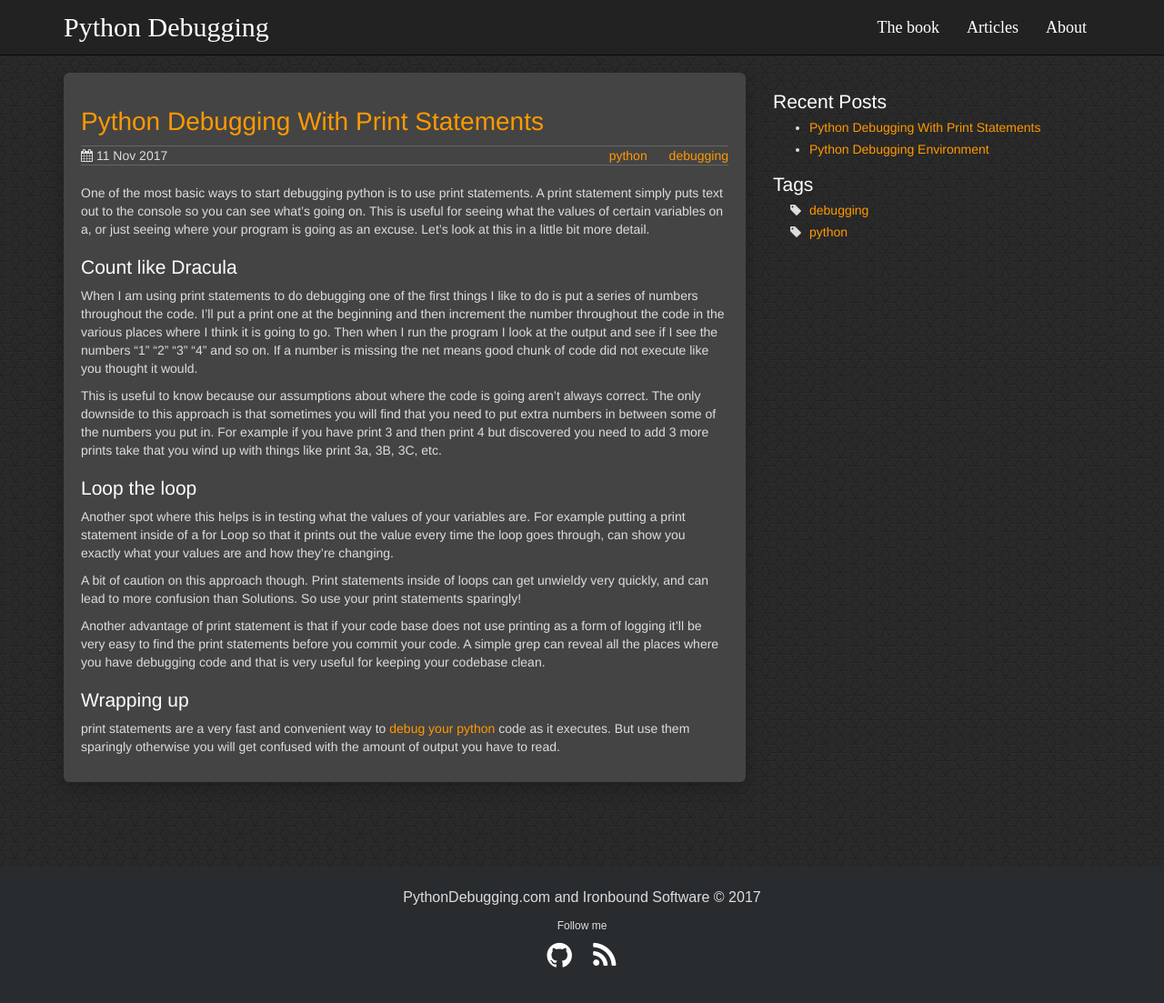
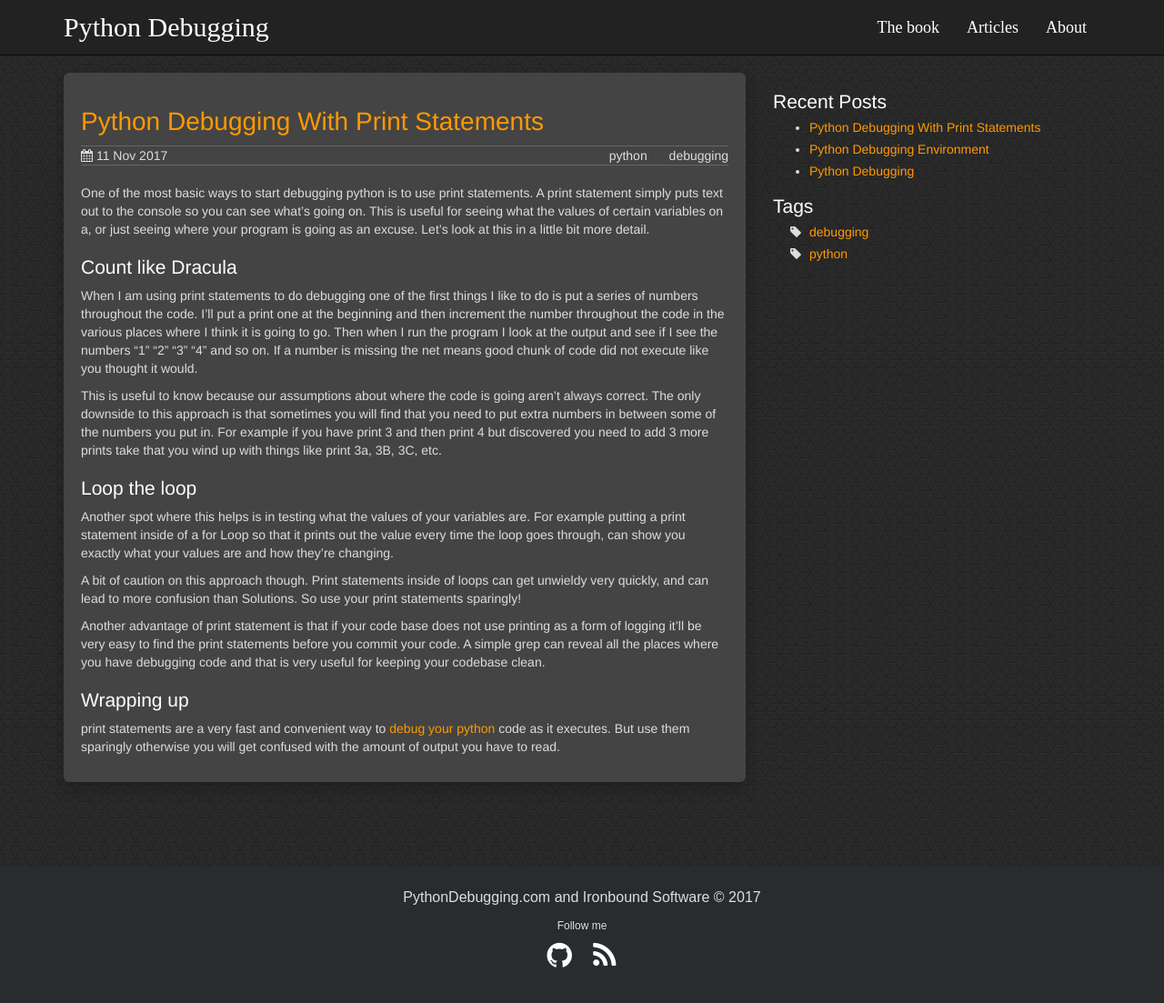
Before and after one commit to nloadholtes/pythondebugging.com, a Jekyll site: the page built from _posts/2017-11-11-python-debugging-with-print-statements.md, in a window 1280 px wide and 1130 px high. Shown: the top 1103 px of the window at 91% size. Built offline with Jekyll 4.4.1, drawn with Linux system fonts in a browser that asks for light colours; our own code applies the rules of GitHub Pages for plain Markdown files.

Commit message:
More tweaks

```diff
--- a/_layouts/post.html
+++ b/_layouts/post.html
@@ -14,7 +14,7 @@
                     </div>
                     <ul>
                       {% for tag in page.tags %}
-                        <li><a href="{{ site.baseurl }}/tag/{{ tag }}">{{ tag }}</a></li>
+                        <li>{{ tag }}</li>
                       {% endfor %}
                     </ul>
                   </div>
```
Also changed, not shown: _posts/2017-10-31-python-debugging.md (renamed from python-debugging.md).
